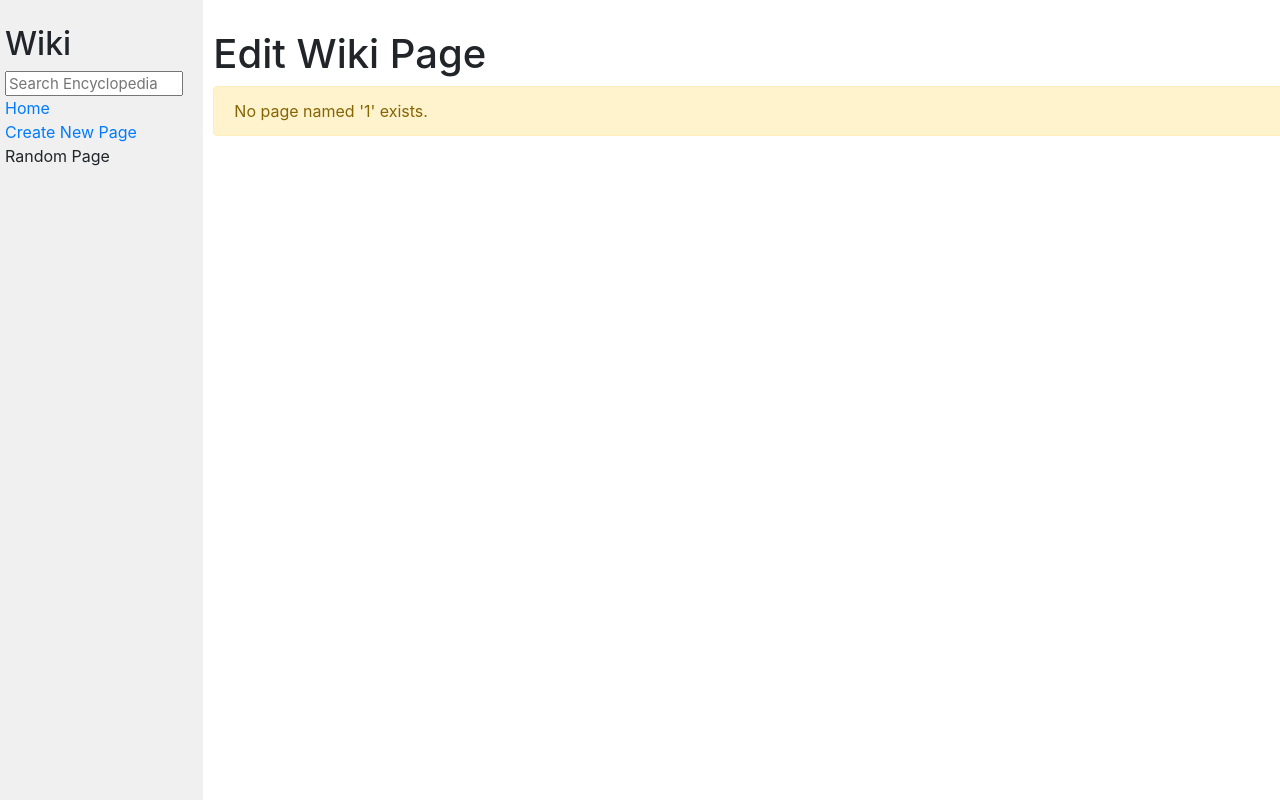
After one commit to edi-spaghetti/cs50w-wiki, a Django app: page /wiki/edit/1 in a window 1280 px wide. The commit adds this page. Run offline with Django 3.2, Linux system fonts and the light colour scheme; some libraries are stand-ins or nearby versions.

Commit message:
Implement edit page functionality
Users now have the ability to edit pages, with the following features:
 - Each entry has a link its edit page
 - Entry content can be edited in a textarea
 - Edit page's save button saves the changes to the entry, and redirects
   user to wiki with updated data.
 - Validation is in place to ensure the title cannot be changed to an
   existing title. If the title is changed, the old entry is cleaned up.

```diff
--- /dev/null
+++ b/encyclopedia/templates/encyclopedia/update.html
@@ -0,0 +1,25 @@
+{% extends "encyclopedia/layout.html" %}
+
+{% block title %}
+    Edit Page
+{% endblock %}
+
+{% block body %}
+    <h1>Edit Wiki Page</h1>
+    {% if error_message %}
+        <div class="alert alert-warning" role="alert">
+            {{ error_message }}
+        </div>
+    {% endif %}
+    {% if form %}
+        <form action="{% url 'update' title %}" method="post">
+            {% csrf_token %}
+            {{ form }}
+            <button class="btn btn-light" type="submit">Save Page</button>
+        </form>
+    {% else %}
+        <div class="alert alert-warning" role="alert">
+            No page named '{{ title }}' exists.
+        </div>
+    {% endif %}
+{% endblock %}
--- a/encyclopedia/templates/encyclopedia/wiki.html
+++ b/encyclopedia/templates/encyclopedia/wiki.html
@@ -7,6 +7,7 @@
 {% block body %}
     {% if content %}
         <h1>{{title}}</h1>
+        <a class="btn btn-link" href="{% url 'update' title %}" role="button">Edit</a>
         {{ content }}
     {% else %}
         <h1>Page Not Found</h1>
--- a/encyclopedia/urls.py
+++ b/encyclopedia/urls.py
@@ -6,4 +6,5 @@ urlpatterns = [
     path("", views.index, name="index"),
     path("wiki/<str:title>", views.load_wiki, name="wiki"),
     path("create", views.create_wiki, name="create"),
+    path("wiki/edit/<str:title>", views.update_wiki, name="update"),
 ]
--- a/encyclopedia/util.py
+++ b/encyclopedia/util.py
@@ -44,6 +44,8 @@ def save_entry(title, content):
         default_storage.delete(filename)
     default_storage.save(filename, ContentFile(content))
 
+    return entry_exists(title)
+
 
 def get_entry(title):
     """
@@ -55,3 +57,26 @@ def get_entry(title):
         return f.read().decode("utf-8")
     except FileNotFoundError:
         return None
+
+
+def get_file_name(title):
+    """
+    Determines file name from title
+    :param title: File name without extension and parent directories
+    :return: Path to markdown file
+    """
+    return f"entries/{title}.md"
+
+
+def delete_entry(title):
+    """
+    Delete entry file, if it exists
+    :param title: File name without extension and parent directories
+    :return: True if delete was successful, else False
+    """
+    filename = get_file_name(title)
+    if default_storage.exists(filename):
+        default_storage.delete(filename)
+        return not entry_exists(title)
+    else:
+        return False
--- a/encyclopedia/views.py
+++ b/encyclopedia/views.py
@@ -10,18 +10,38 @@ class NewWikiForm(forms.Form):
     title = forms.CharField(label="Title")
     content = forms.CharField(widget=forms.Textarea)
 
-    def is_valid(self):
+    def exists(self):
         """
-        Check form validity by its field contents, as well as checking if it
-        already exists (which would also make it invalid)
+        Checks if the entry exists on disk.
         :rtype: bool
         """
+        # NOTE: self.is_valid creates the cleaned data attribute, so we call
+        # that first in case it hasn't already been, so we have access to the
+        # cleaned data.
+        if not hasattr(self, 'cleaned_data'):
+            self.is_valid()
 
-        valid = super(NewWikiForm, self).is_valid()
-        # NOTE: self.is_valid also creates the cleaned data attribute
+        # now check existence with util function
         exists = util.entry_exists(self.cleaned_data["title"])
+        return exists
 
-        return valid and not exists
+    def save(self):
+        """
+        Saves form data to disk.
+        :return: True if save successful, else False
+        """
+
+        # validate and set up cleaned data
+        if not hasattr(self, 'cleaned_data'):
+            valid = self.is_valid()
+            if not valid:
+                return valid
+
+        success = util.save_entry(
+            self.cleaned_data["title"],
+            self.cleaned_data["content"]
+        )
+        return success
 
 
 def index(request):
@@ -61,7 +81,7 @@ def create_wiki(request):
         # create the page from params
         form = NewWikiForm(request.POST)
 
-        if not form.is_valid():
+        if not form.is_valid() or form.exists():
             return render(request, "encyclopedia/create.html", {
                 "error": True,
                 "form": form,
@@ -82,3 +102,59 @@ def create_wiki(request):
         "error": False,
         "form": NewWikiForm()
     })
+
+
+def update_wiki(request, title):
+    error_message = ""
+
+    if request.method == "POST":
+
+        form = NewWikiForm(request.POST)
+
+        try:
+            error_message = "Invalid form data"
+            assert form.is_valid()
+
+            error_message = f"Cannot overwrite existing entry " \
+                            f"{form.cleaned_data['title']}"
+            assert not form.exists() or form.cleaned_data["title"] == title
+
+        except AssertionError:
+
+            return render(request, "encyclopedia/update.html", {
+                "error_message": error_message,
+                "title": title,
+                "form": form,
+            })
+
+        else:
+
+            # if validation passes, now we can save the file
+            form.save()
+
+            # if title was edited, we need to remove the old file
+            if form.cleaned_data["title"] != title:
+                util.delete_entry(title)
+
+            # redirect to edited page
+            return HttpResponseRedirect(
+                reverse(
+                    'wiki', args=[form.cleaned_data["title"]]
+                )
+            )
+
+    if util.entry_exists(title):
+
+        form = NewWikiForm({
+            "title": title,
+            "content": util.get_entry(title)
+        })
+
+    else:
+        form = None
+
+    return render(request, "encyclopedia/update.html", {
+        "error_message": error_message,
+        "title": title,
+        "form": form,
+    })
```
